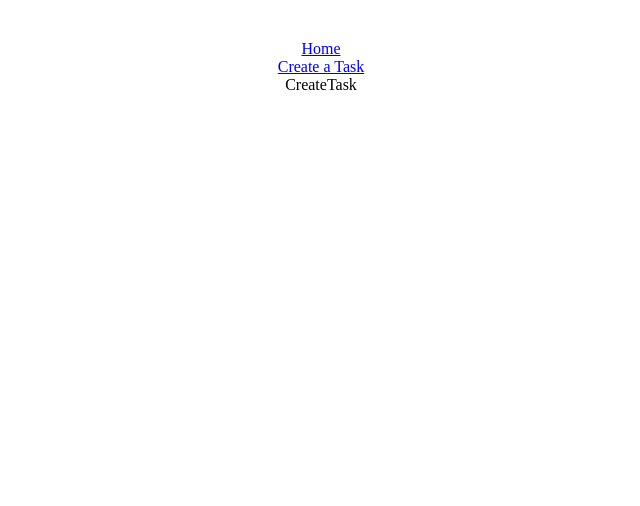
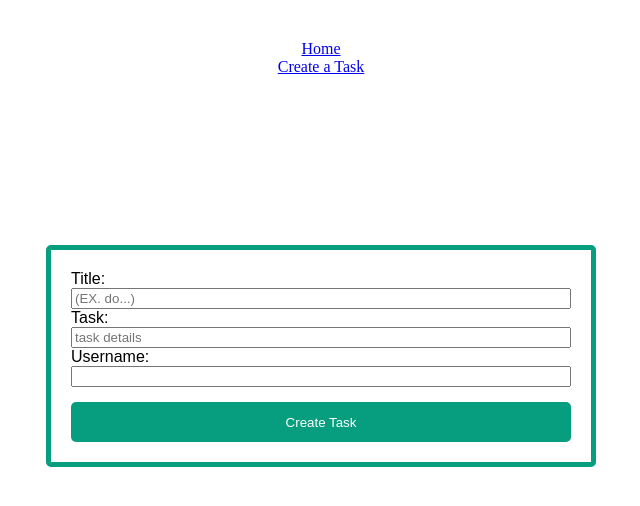
Before and after one commit to shakkyr/nodejs-reactjs-mysql-secondApp, a React (Create React App) app in the folder client/: page /createtask in a window 1280 px wide. Shown: the top 506 px of the page, without its empty margins (319-959 px from the left). Built offline with nearby package versions, Linux system fonts and the light colour scheme.

Commit message:
building the form

```diff
--- a/client/package.json
+++ b/client/package.json
@@ -7,11 +7,13 @@
     "@testing-library/react": "^13.3.0",
     "@testing-library/user-event": "^13.5.0",
     "axios": "^0.27.2",
+    "formik": "^2.2.9",
     "react": "^18.1.0",
     "react-dom": "^18.1.0",
     "react-router-dom": "^5.2.0",
     "react-scripts": "5.0.1",
-    "web-vitals": "^2.1.4"
+    "web-vitals": "^2.1.4",
+    "yup": "^0.32.11"
   },
   "scripts": {
     "start": "react-scripts start",
--- a/client/src/App.css
+++ b/client/src/App.css
@@ -55,3 +55,76 @@ body {
   border-bottom-left-radius: 10px;
   border-bottom-right-radius: 10px;
 }
+
+.footer .username {
+  flex: 50%;
+}
+.footer .buttons {
+  flex: 50%;
+  display: flex;
+  justify-content: flex-end;
+  align-items: center;
+}
+
+.likeBttn {
+  color: rgba(250, 250, 250, 0.8);
+}
+.unlikeBttn {
+  color: white;
+}
+
+.buttons label {
+  margin-right: 20px;
+  margin-left: 10px;
+}
+
+
+/* !Create Task css ===============================*/
+
+
+.createTaskPage {
+  font-family: Arial, Helvetica, sans-serif;
+  width: 100vw;
+  height: 70vh;
+  display: flex;
+  justify-content: center;
+  align-items: center;
+}
+.formContainer {
+  display: flex;
+  flex-direction: column;
+  justify-content: center;
+  width: 500px;
+  height: auto;
+  padding: 20px;
+  border: 5px solid rgb(7, 157, 127);
+  border-radius: 5px;
+}
+
+.formContainer #inputCreatePost {
+  height: 40px;
+  margin-top: 10px;
+  margin-bottom: 10px;
+  border: 2px solid grey;
+  border-radius: 5px;
+  padding-left: 10px;
+  font-size: 20px;
+}
+
+.formContainer button {
+  margin-top: 15px;
+  height: 40px;
+  border: none;
+  background-color: rgb(7, 157, 127);
+  border-radius: 5px;
+  color: white;
+}
+
+.formContainer button:hover {
+  cursor: pointer;
+  background-color: rgb(17, 106, 88);
+}
+
+span {
+  color: red;
+}
--- a/client/src/pages/CreateTask.js
+++ b/client/src/pages/CreateTask.js
@@ -1,8 +1,47 @@
 import React from 'react'
+import {Formik, Form, Field, ErrorMessage, } from 'formik'
+import * as Yup from 'yup'
+import axios from 'axios'
 
 const CreateTask = () => {
+
+  const initialValues = {
+    title: '',
+    taskText: '',
+    username: '',
+  }
+
+  const validationSchema = Yup.object().shape({
+    title: Yup.string().required(),
+    taskText: Yup.string().required(),
+    username: Yup.string().min(2).max(15).required()
+  })
+
+  const submitHandler = (data) => {
+    axios.post('http://localhost:3001/tasks',data).then(res=> {
+      console.log('it Worked');
+    })
+  }
+
   return (
-    <div>CreateTask</div>
+    <div className="createTaskPage">
+      {/* <Formik initialValues={initialValues} onSubmit={submitHandler} > */}
+      <Formik initialValues={initialValues} onSubmit={submitHandler} validationSchema={validationSchema}>
+          <Form className='formContainer'>
+            <label>Title: </label>
+            <ErrorMessage name="title" component='span'/>
+            <Field autocomplete="off" id="inputCreateTask" name="title" placeholder="(EX. do...)" />
+            <label>Task: </label>
+            <ErrorMessage name="taskText" component='span'/>
+            <Field autocomplete="off" id="inputCreateTask" name="taskText" placeholder="task details" />
+            <label>Username: </label>
+            <ErrorMessage name="username" component='span'/>
+            <Field autocomplete="off" id="inputCreateTask" name="username"  />
+
+            <button type='submit'>Create Task</button>
+          </Form>
+      </Formik>
+    </div>
   )
 }
 
```
Also changed, not shown: 1 other file (tests, documents, lock files or other folders).
